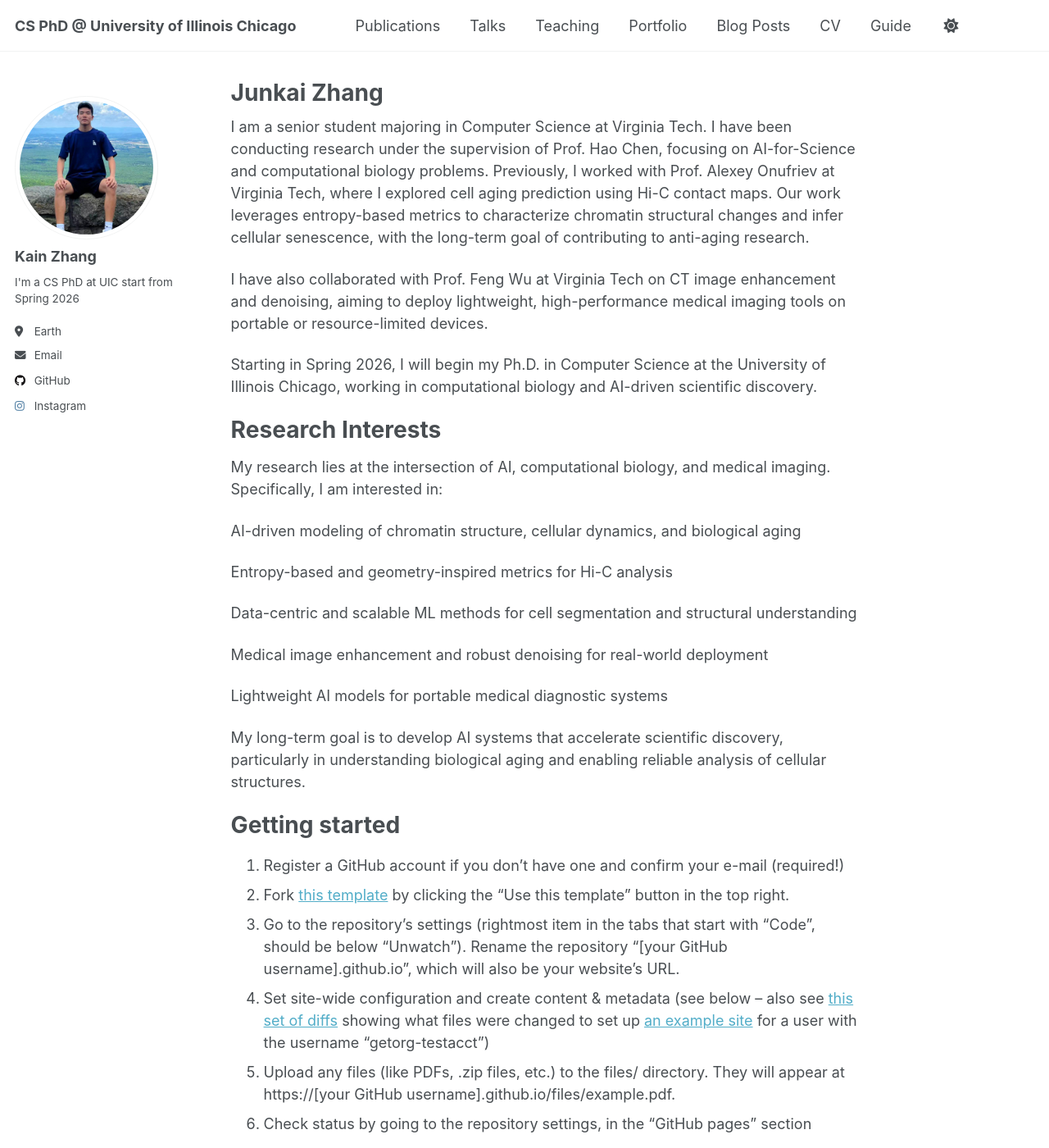
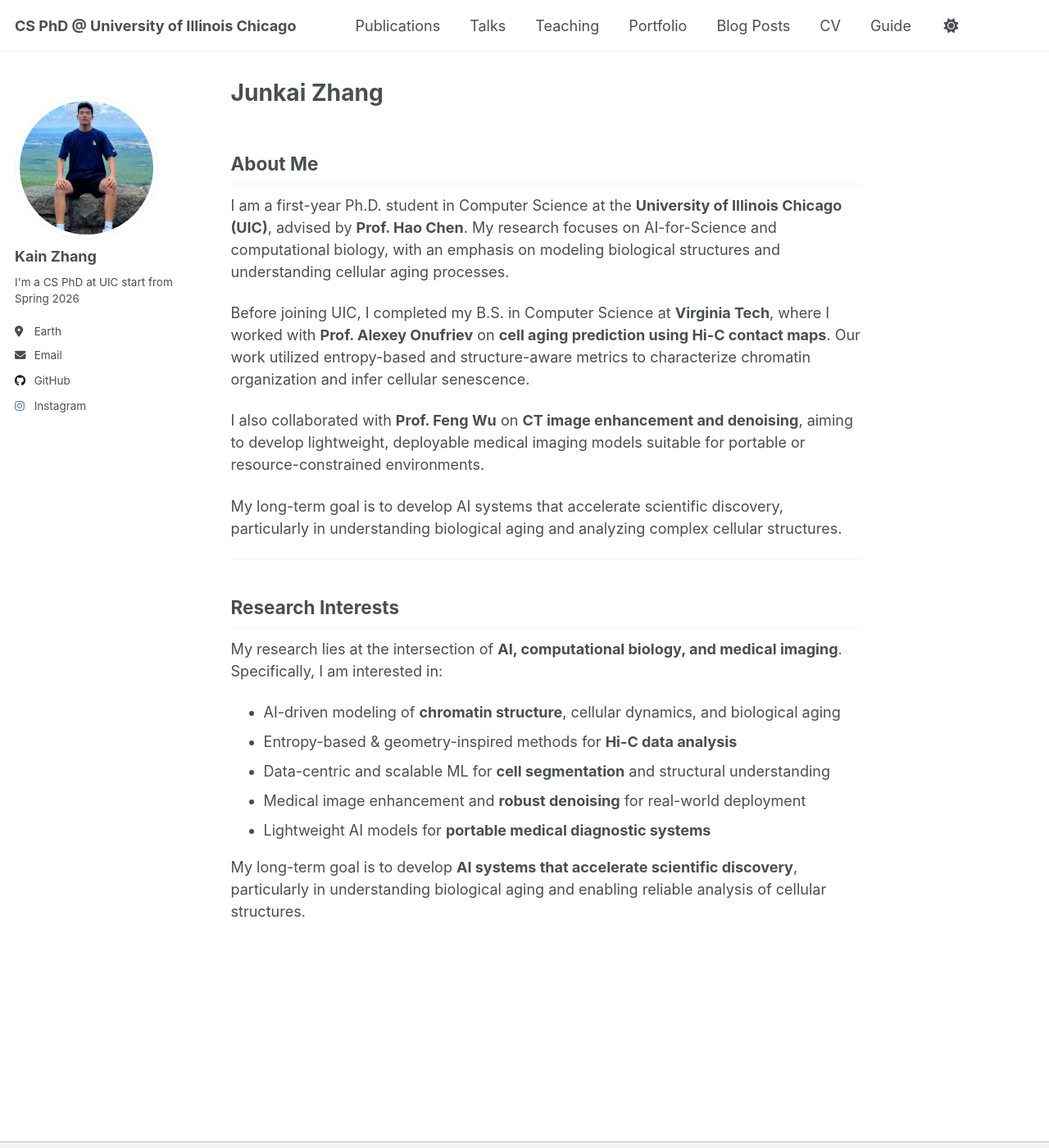
Before and after one commit to junkaizzz/junkaizzz.github.io, a Jekyll site: the page built from _pages/about.md, in a window 1280 px wide and 1400 px high. Shown: the whole window at 82% size. Built offline with Jekyll 4.4.1, drawn with Linux system fonts in a browser that asks for light colours; a script that is not in the unit is left out; some of the changed text lies outside the part shown.

Commit message:
Revise about me section and research interests
Updated personal information and research interests to reflect current academic status and focus areas.

```diff
--- a/_pages/about.md
+++ b/_pages/about.md
@@ -7,59 +7,27 @@ redirect_from:
   - /about.html
 ---
 
-I am a senior student majoring in Computer Science at Virginia Tech. I have been conducting research under the supervision of Prof. Hao Chen, focusing on AI-for-Science and computational biology problems.
-Previously, I worked with Prof. Alexey Onufriev at Virginia Tech, where I explored cell aging prediction using Hi-C contact maps. Our work leverages entropy-based metrics to characterize chromatin structural changes and infer cellular senescence, with the long-term goal of contributing to anti-aging research.
+## About Me
 
-I have also collaborated with Prof. Feng Wu at Virginia Tech on CT image enhancement and denoising, aiming to deploy lightweight, high-performance medical imaging tools on portable or resource-limited devices.
+I am a first-year Ph.D. student in Computer Science at the **University of Illinois Chicago (UIC)**, advised by **Prof. Hao Chen**. My research focuses on AI-for-Science and computational biology, with an emphasis on modeling biological structures and understanding cellular aging processes.
 
-Starting in Spring 2026, I will begin my Ph.D. in Computer Science at the University of Illinois Chicago, working in computational biology and AI-driven scientific discovery.
+Before joining UIC, I completed my B.S. in Computer Science at **Virginia Tech**, where I worked with **Prof. Alexey Onufriev** on **cell aging prediction using Hi-C contact maps**. Our work utilized entropy-based and structure-aware metrics to characterize chromatin organization and infer cellular senescence.
 
-Research Interests
-======
-My research lies at the intersection of AI, computational biology, and medical imaging.
+I also collaborated with **Prof. Feng Wu** on **CT image enhancement and denoising**, aiming to develop lightweight, deployable medical imaging models suitable for portable or resource-constrained environments.
+
+My long-term goal is to develop AI systems that accelerate scientific discovery, particularly in understanding biological aging and analyzing complex cellular structures.
+
+---
+
+## Research Interests
+
+My research lies at the intersection of **AI, computational biology, and medical imaging**.
 Specifically, I am interested in:
 
-AI-driven modeling of chromatin structure, cellular dynamics, and biological aging
+- AI-driven modeling of **chromatin structure**, cellular dynamics, and biological aging
+- Entropy-based & geometry-inspired methods for **Hi-C data analysis**
+- Data-centric and scalable ML for **cell segmentation** and structural understanding
+- Medical image enhancement and **robust denoising** for real-world deployment
+- Lightweight AI models for **portable medical diagnostic systems**
 
-Entropy-based and geometry-inspired metrics for Hi-C analysis
-
-Data-centric and scalable ML methods for cell segmentation and structural understanding
-
-Medical image enhancement and robust denoising for real-world deployment
-
-Lightweight AI models for portable medical diagnostic systems
-
-My long-term goal is to develop AI systems that accelerate scientific discovery, particularly in understanding biological aging and enabling reliable analysis of cellular structures.
-
-Getting started
-======
-1. Register a GitHub account if you don't have one and confirm your e-mail (required!)
-1. Fork [this template](https://github.com/academicpages/academicpages.github.io) by clicking the "Use this template" button in the top right.
-1. Go to the repository's settings (rightmost item in the tabs that start with "Code", should be below "Unwatch"). Rename the repository "[your GitHub username].github.io", which will also be your website's URL.
-1. Set site-wide configuration and create content & metadata (see below -- also see [this set of diffs](http://archive.is/3TPas) showing what files were changed to set up [an example site](https://getorg-testacct.github.io) for a user with the username "getorg-testacct")
-1. Upload any files (like PDFs, .zip files, etc.) to the files/ directory. They will appear at https://[your GitHub username].github.io/files/example.pdf.
-1. Check status by going to the repository settings, in the "GitHub pages" section
-
-Site-wide configuration
-------
-The main configuration file for the site is in the base directory in [_config.yml](https://github.com/academicpages/academicpages.github.io/blob/master/_config.yml), which defines the content in the sidebars and other site-wide features. You will need to replace the default variables with ones about yourself and your site's github repository. The configuration file for the top menu is in [_data/navigation.yml](https://github.com/academicpages/academicpages.github.io/blob/master/_data/navigation.yml). For example, if you don't have a portfolio or blog posts, you can remove those items from that navigation.yml file to remove them from the header.
-
-Create content & metadata
-------
-For site content, there is one Markdown file for each type of content, which are stored in directories like _publications, _talks, _posts, _teaching, or _pages. For example, each talk is a Markdown file in the [_talks directory](https://github.com/academicpages/academicpages.github.io/tree/master/_talks). At the top of each Markdown file is structured data in YAML about the talk, which the theme will parse to do lots of cool stuff. The same structured data about a talk is used to generate the list of talks on the [Talks page](https://academicpages.github.io/talks), each [individual page](https://academicpages.github.io/talks/2012-03-01-talk-1) for specific talks, the talks section for the [CV page](https://academicpages.github.io/cv), and the [map of places you've given a talk](https://academicpages.github.io/talkmap.html) (if you run this [python file](https://github.com/academicpages/academicpages.github.io/blob/master/talkmap.py) or [Jupyter notebook](https://github.com/academicpages/academicpages.github.io/blob/master/talkmap.ipynb), which creates the HTML for the map based on the contents of the _talks directory).
-
-**Markdown generator**
-
-The repository includes [a set of Jupyter notebooks](https://github.com/academicpages/academicpages.github.io/tree/master/markdown_generator
-) that converts a CSV containing structured data about talks or presentations into individual Markdown files that will be properly formatted for the Academic Pages template. The sample CSVs in that directory are the ones I used to create my own personal website at stuartgeiger.com. My usual workflow is that I keep a spreadsheet of my publications and talks, then run the code in these notebooks to generate the Markdown files, then commit and push them to the GitHub repository.
-
-How to edit your site's GitHub repository
-------
-Many people use a git client to create files on their local computer and then push them to GitHub's servers. If you are not familiar with git, you can directly edit these configuration and Markdown files directly in the github.com interface. Navigate to a file (like [this one](https://github.com/academicpages/academicpages.github.io/blob/master/_talks/2012-03-01-talk-1.md) and click the pencil icon in the top right of the content preview (to the right of the "Raw | Blame | History" buttons). You can delete a file by clicking the trashcan icon to the right of the pencil icon. You can also create new files or upload files by navigating to a directory and clicking the "Create new file" or "Upload files" buttons.
-
-Example: editing a Markdown file for a talk
-![Editing a Markdown file for a talk](/images/editing-talk.png)
-
-For more info
-------
-More info about configuring Academic Pages can be found in [the guide](https://academicpages.github.io/markdown/), the [growing wiki](https://github.com/academicpages/academicpages.github.io/wiki), and you can always [ask a question on GitHub](https://github.com/academicpages/academicpages.github.io/discussions). The [guides for the Minimal Mistakes theme](https://mmistakes.github.io/minimal-mistakes/docs/configuration/) (which this theme was forked from) might also be helpful.
+My long-term goal is to develop **AI systems that accelerate scientific discovery**, particularly in understanding biological aging and enabling reliable analysis of cellular structures.
```
